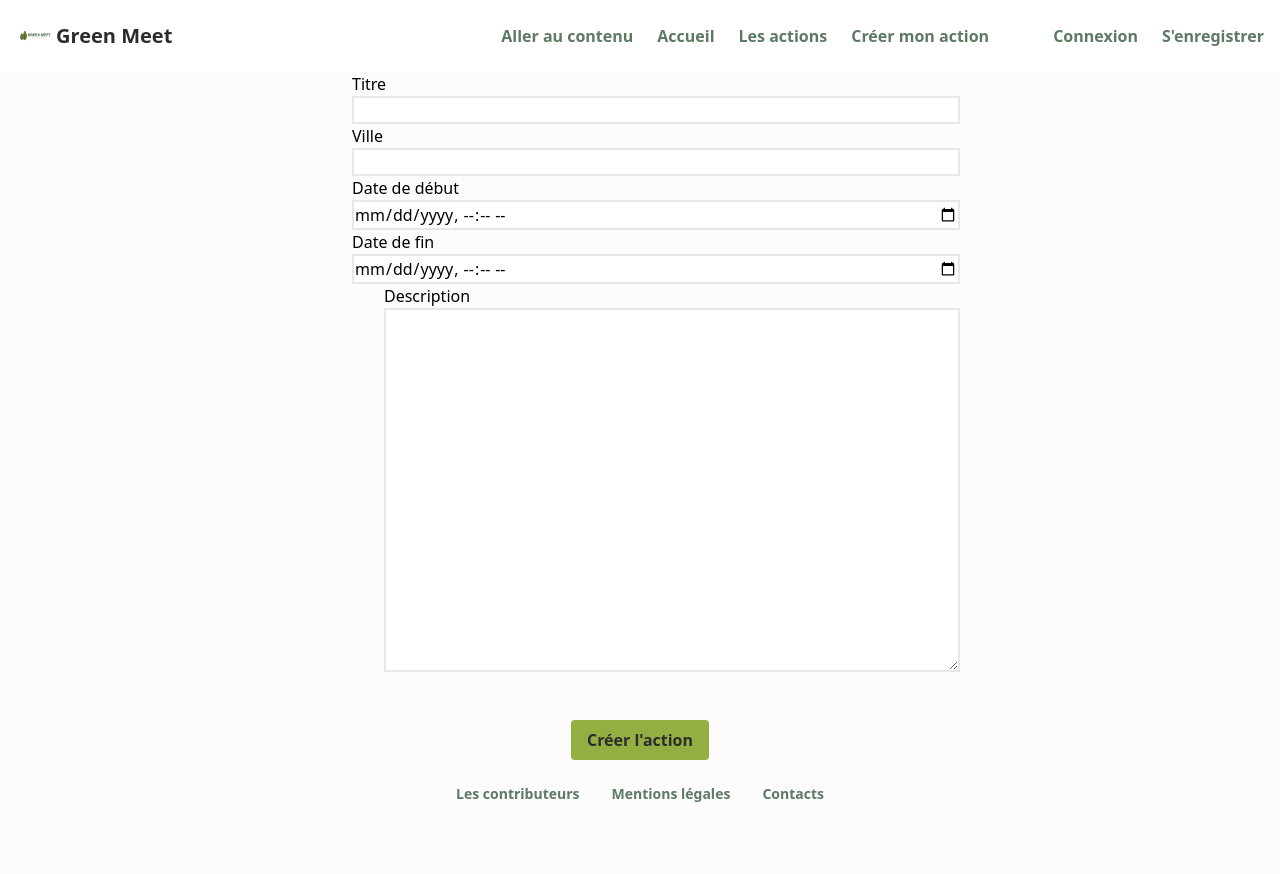
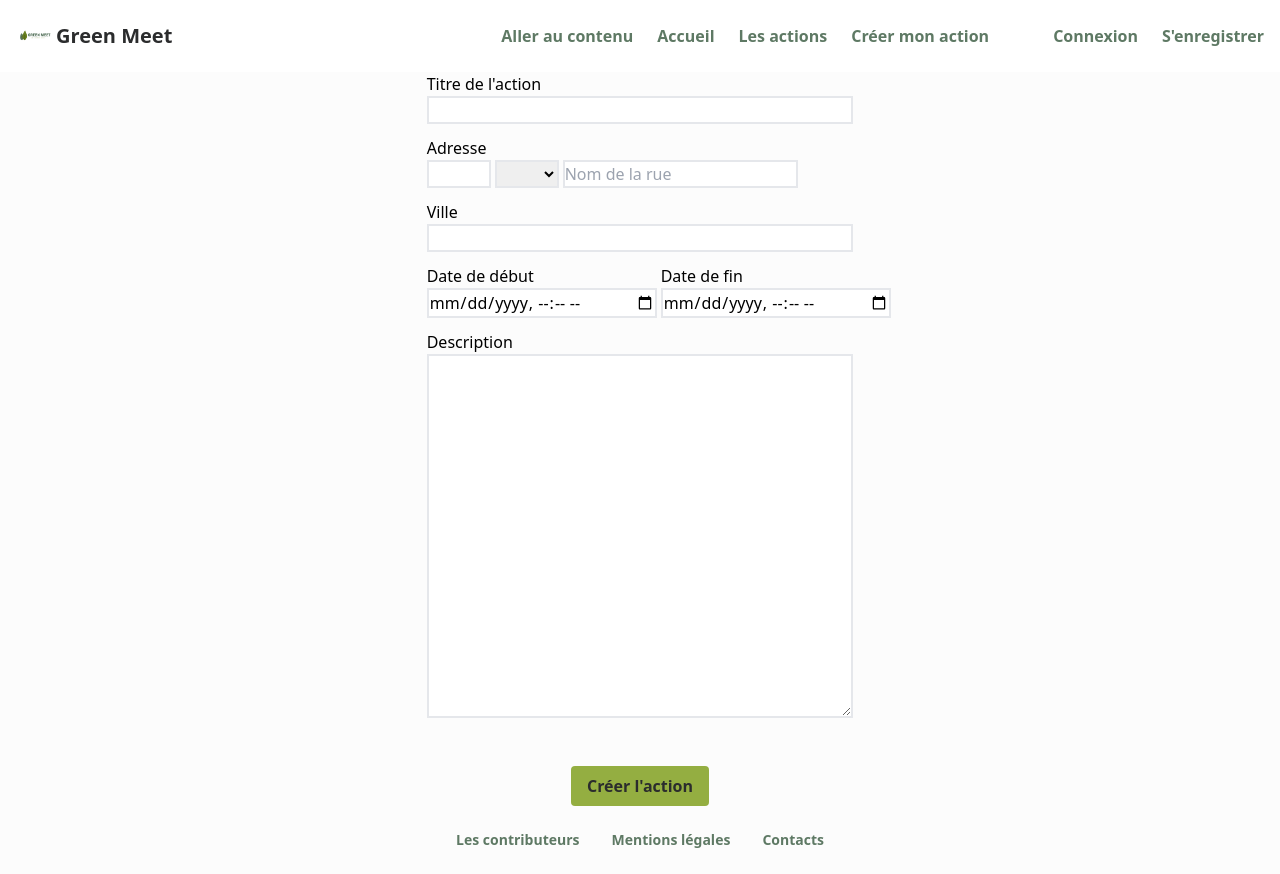
Before and after one commit to acdmft/green-meet-front, a React (Create React App) app: page /addAction in a window 1280 px wide. Before the commit the page ends 828 px from the top, so only its background shows below. Built offline with nearby package versions, Linux system fonts and the light colour scheme.

Commit message:
Improve addAction form inputs

```diff
--- a/src/views/AddAction.jsx
+++ b/src/views/AddAction.jsx
@@ -18,9 +18,9 @@ function AddAction() {
         className="flex flex-col mx-auto items-center"
         onSubmit={handleSubmit(onSubmit)}
       >
-        <div className=" gap-4 md:w-1/2 mb-12 space-x-8">
-          <div className="flex flex-col pl-8">
-            <label htmlFor="title">Titre</label>
+        <div className="w-3/4 gap-4 lg:w-1/2 xl:w-1/3 mb-12 space-y-3">
+          <div className="flex flex-col">
+            <label htmlFor="title">Titre de l'action</label>
             <input
               name="title"
               className="border-2"
@@ -33,6 +33,40 @@ function AddAction() {
             {errors.title && (
               <span className="w-full text-red-600 italic text-xs">
                 Merci d'indiquer le titre de votre action
+              </span>
+            )}
+          </div>
+
+          <div>
+            <label htmlFor="adress">Adresse</label>
+            <div className="flex flex-row w-full space-x-1" name="adress">
+              <input
+                className="border-2 w-16"
+                type="number"
+                {...register("streetNumber", { min: 1, maxLength: 4 })}
+              />
+              <select {...register("streetType")} className="border-2 w-16">
+                <option selected value="none"></option>
+                <option value="rue">rue</option>
+                <option value=" avenue"> avenue</option>
+                <option value=" boulevard"> boulevard</option>
+                <option value=" chemin"> chemin</option>
+                <option value=" villa"> villa</option>
+                <option value=" impasse"> impasse</option>
+                <option value=" passage"> passage</option>
+              </select>
+              <div>
+                <input
+                  placeholder="Nom de la rue"
+                  className="border-2 w-full"
+                  name="street"
+                  {...register("street", { required: true })}
+                />
+              </div>
+            </div>
+            {errors.street && (
+              <span className="w-full text-red-600 italic text-xs">
+                Champs obligatoire
               </span>
             )}
           </div>
@@ -50,6 +84,7 @@ function AddAction() {
               </span>
             )}
           </div>
+          <div className="flex flex-row w-full place-content-evenly space-x-1">
             <div className="flex flex-col">
               <label htmlFor="begin">Date de début</label>
               <input
@@ -82,8 +117,9 @@ function AddAction() {
                 </span>
               )}
             </div>
+          </div>
 
-          <div className="flex flex-col pl-8">
+          <div className="flex flex-col">
             <label htmlFor="description">Description</label>
             <textarea
               rows="15"
```
Lines whose indentation alone changed are shown as unchanged.
